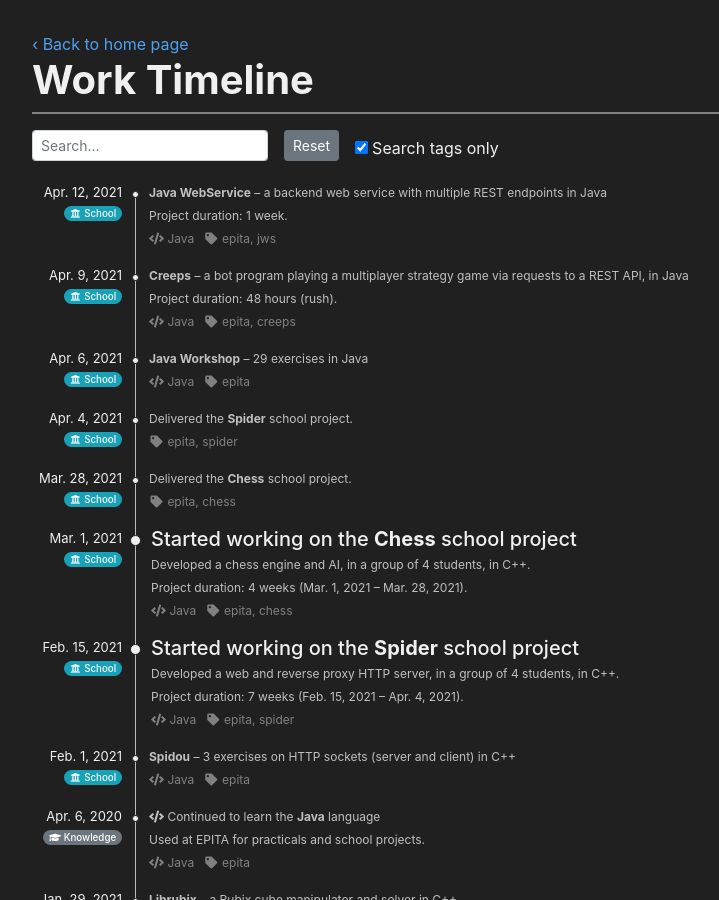
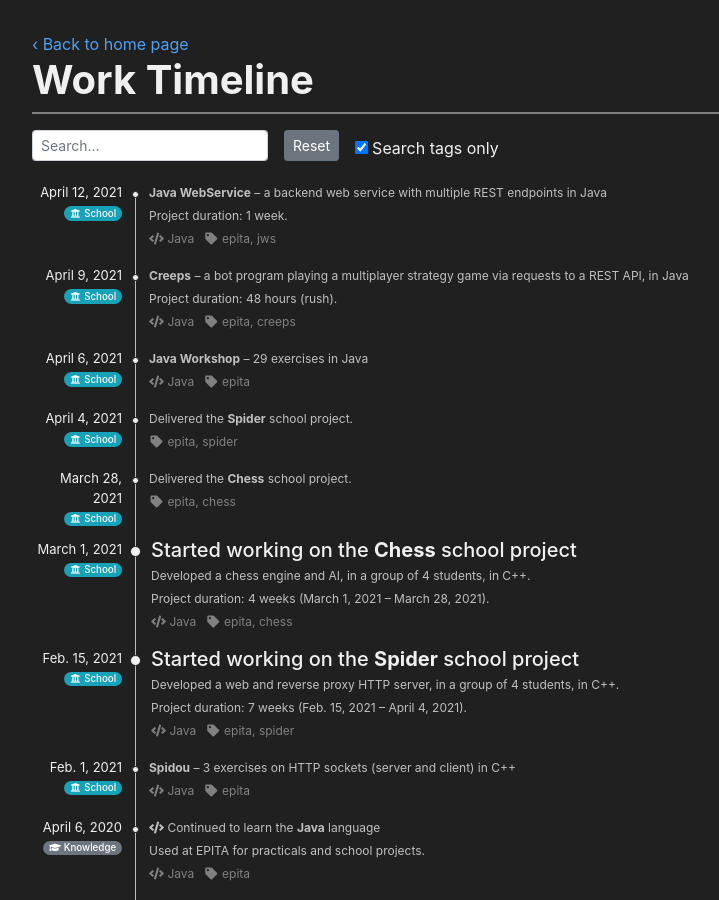
Before and after one commit to matiboux/matiboux.me, a Jekyll site: the page built from timeline.html, in a window 1280 px wide and 900 px high. Shown: the whole window, without its empty margins (53-772 px from the left). Built offline with Jekyll 4.4.1, drawn with Linux system fonts in a browser that asks for light colours; nearby versions of some CDN libraries; some of the changed text lies outside the part shown.

Commit message:
Change how March and April are printed

```diff
--- a/_data/timeline.yml
+++ b/_data/timeline.yml
@@ -16,7 +16,7 @@
 - description:
   - <b>Java WebService</b> – a backend web service with multiple REST endpoints in Java
   - "Project duration: 1 week."
-  date: Apr. 12, 2021
+  date: April 12, 2021
   languages: [Java]
   category: school
   tags: [epita, jws]
@@ -24,35 +24,35 @@
 - description:
   - <b>Creeps</b> – a bot program playing a multiplayer strategy game via requests to a REST API, in Java
   - "Project duration: 48 hours (rush)."
-  date: Apr. 9, 2021
+  date: April 9, 2021
   languages: [Java]
   category: school
   tags: [epita, creeps]
 
 - description:
   - <b>Java Workshop</b> – 29 exercises in Java
-  date: Apr. 6, 2021
+  date: April 6, 2021
   languages: [Java]
   category: school
   tags: [epita]
 
 - description:
   - Delivered the <b>Spider</b> school project.
-  date: Apr. 4, 2021
+  date: April 4, 2021
   category: school
   tags: [epita, spider]
 
 - description:
   - Delivered the <b>Chess</b> school project.
-  date: Mar. 28, 2021
+  date: March 28, 2021
   category: school
   tags: [epita, chess]
 
 - title: Started working on the <b>Chess</b> school project
   description:
   - "Developed a chess engine and AI, in a group of 4 students, in C++."
-  - "Project duration: 4 weeks (Mar. 1, 2021 – Mar. 28, 2021)."
-  date: Mar. 1, 2021
+  - "Project duration: 4 weeks (March 1, 2021 – March 28, 2021)."
+  date: March 1, 2021
   languages: [Java]
   category: school
   tags: [epita, chess]
@@ -60,7 +60,7 @@
 - title: Started working on the <b>Spider</b> school project
   description:
   - "Developed a web and reverse proxy HTTP server, in a group of 4 students, in C++."
-  - "Project duration: 7 weeks (Feb. 15, 2021 – Apr. 4, 2021)."
+  - "Project duration: 7 weeks (Feb. 15, 2021 – April 4, 2021)."
   date: Feb. 15, 2021
   languages: [Java]
   category: school
@@ -76,7 +76,7 @@
 - description:
   - <i class="fas fa-code fa-fw"></i> Continued to learn the <b>Java</b> language
   - Used at EPITA for practicals and school projects.
-  date: Apr. 6, 2020
+  date: April 6, 2020
   languages: [Java]
   category: knowledge
   tags: [epita]
@@ -517,7 +517,7 @@
   description:
   - MCQ Parser is a program for which purpose is to parse answers at a MCQ test and to calculate grades for each student.
   - Originnaly developed for use in correcting the mock TOEIC tests at EPITA.
-  date: Apr. 14, 2019
+  date: April 14, 2019
   category: work
   status: finished
   languages: [Python]
@@ -649,7 +649,7 @@
   links:
   - title: <i class="fas fa-link fa-fw"></i> See the website
     href: http://time.matiboux.com/
-  date: Apr. 11, 2017
+  date: April 11, 2017
   status: inactive
   tags: [project, time]
 
@@ -662,12 +662,12 @@
     # href: https://archives.matiboux.com/host-error.html
   - title: <i class="fab fa-github fa-fw"></i> See the open source repository
     href: https://github.com/matiboux/Host-error-page
-  date: Apr. 9, 2017
+  date: April 9, 2017
   status: standby
   tags: [webpage]
 
 # - description: Created the <b>Matiboux Showcase</b> <a href="https://github.com/matiboux/Matiboux-Showcase">Github repository</a>.
-  # date: Apr. 8, 2017
+  # date: April 8, 2017
   # tags: [project, showcase, github]
 
 - title: Created and developed <b>Matiboux Showcase</b>
@@ -677,20 +677,20 @@
     href: https://matiboux.com/
   # - title: <i class="fab fa-github fa-fw"></i> See the open source repository
     # href: https://github.com/matiboux/Matiboux-Showcase
-  date: Apr. 6, 2017
+  date: April 6, 2017
   status: active
   tags: [project, showcase]
 
 - description: Created the <b>ImgShot</b> v1 <a href="https://github.com/matiboux/ImgShot-v1">Github repository</a>.
-  date: Apr. 1, 2017
+  date: April 1, 2017
   tags: [project, imgshot, github]
 
 - description: Created the <b>KeyGen</b> v1 <a href="https://github.com/matiboux/KeyGen-v1">Github repository</a>.
-  date: Mar. 31, 2017
+  date: March 31, 2017
   tags: [project, keygen, github]
 
 # - description: Created the <b>Matiboux Career</b> <a href="https://github.com/matiboux/Matiboux-Career">Github repository</a>.
-  # date: Mar. 31, 2017
+  # date: March 31, 2017
   # tags: [project, career, github]
 
 - title: Created and developed <b>Matiboux Career</b>
@@ -702,7 +702,7 @@
     href: https://career.matiboux.com/
   # - title: <i class="fab fa-github fa-fw"></i> See the open source repository
     # href: https://github.com/matiboux/Matiboux-Career
-  date: Mar. 26, 2017
+  date: March 26, 2017
   status: replaced
   tags: [project, career]
 
@@ -710,7 +710,7 @@
   links:
   - title: <i class="fab fa-github fa-fw"></i> See the open source repository
     href: https://github.com/YoshiGris/DownloadSourceCodeAddon
-  date: Mar. 21, 2017
+  date: March 21, 2017
   tags: [serris, addon, contributing]
 
 - title: Developed <b>KeyGen Serris Addon</b>
@@ -718,7 +718,7 @@
   links:
   - title: <i class="fab fa-github fa-fw"></i> See the open source repository
     href: https://github.com/matiboux/KeyGen-Serris-Addon
-  date: Mar. 19, 2017
+  date: March 19, 2017
   status: standby
   tags: [serris, keygen, addon]
 
@@ -843,18 +843,18 @@
   - Natrox Games was a game servers group. Worked as technical director and developer.
   - <i class="fa fa-gamepad fa-fw"></i> Created Garry's Mod and Minecraft servers.
   - Project related to <a href="https://natrox.net/">Natrox</a>.
-  date: Apr. 2016
+  date: April 2016
   status: left
   tags: [natrox, games]
 
 - title: Created <b>Matiboux How</b>
   description: Matiboux How was a platform hosting silly animated websites.
-  date: Mar. 19, 2016
+  date: March 19, 2016
   status: inactive
   tags: [project, how]
 
 - description: Left the <b>Fruinity</b> Team.
-  date: Mar. 18, 2016
+  date: March 18, 2016
   tags: [fruinity]
 
 - title: Created and developed <b>Matiboux Social</b>
@@ -862,7 +862,7 @@
   # links:
   # - title: <i class="fas fa-link fa-fw"></i> Matiboux Social
     # href: https://social.matiboux.com/
-  date: Mar. 6, 2016
+  date: March 6, 2016
   status: inactive
   tags: [project, social]
 
@@ -908,7 +908,7 @@
   description:
   - Natropic's was a image hosting service. Worked as technical director and developer.
   - Succeeded by <b>Natrox Cloud</b>. Project related to <a href="https://natrox.net/">Natrox</a>.
-  date: Mar. 2015
+  date: March 2015
   status: dead
   tags: [project, natrox, natropics]
 
@@ -948,7 +948,7 @@
   description:
   - Fruinity was a gaming team. Created with friends.
   - Initials members were <a href=\"http://steamcommunity.com/profiles/76561198087021304\">LeDav64</a>, <a href=\"http://steamcommunity.com/id/Reivaros\">TheKiller678</a>, <a href=\"http://steamcommunity.com/id/felixjules\">Felixjules</a> and me.
-  date: Apr. 21, 2014
+  date: April 21, 2014
   status: left
   tags: [fruinity]
 
@@ -1073,7 +1073,7 @@
 
 - title: Worked on <b>StormRadio</b>
   description: StormRadio was a webradio related to <b>Gaming-Actu</b>. Project created by <a href=\"https://twitter.com/glenntymen">@glenntymen</a>.
-  date: Apr. 2014
+  date: April 2014
   status: dead
   tags: [webradio]
 
```
